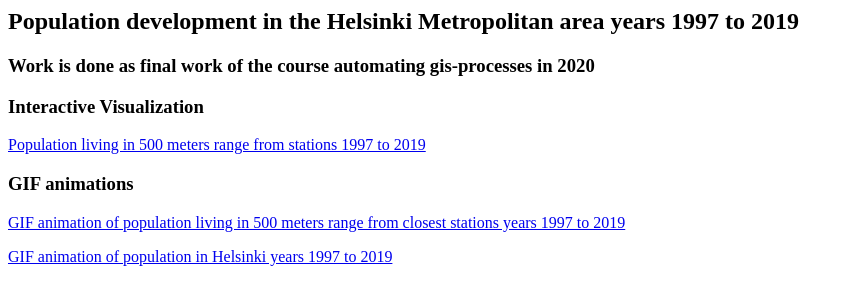
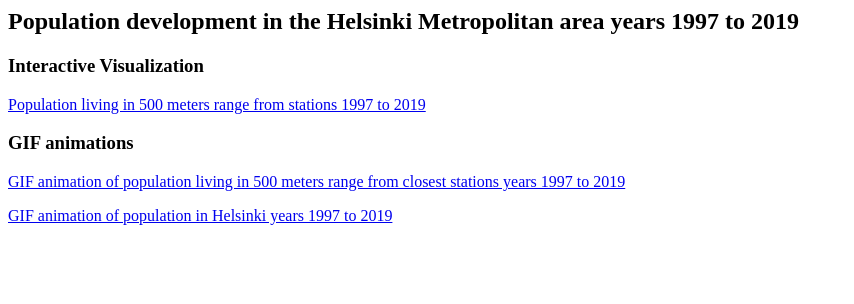
Before and after one commit to Saukkoriipi/Helsinki_population_development, a plain HTML site: page docs/index.html in a window 1280 px wide. Shown: the whole page, without its empty margins (0-854 px from the left). Drawn offline with Linux system fonts and the light colour scheme.

Commit message:
Text change index.html

```diff
--- a/docs/index.html
+++ b/docs/index.html
@@ -11,8 +11,6 @@
 <body>
   <h2>Population development in the Helsinki Metropolitan area years 1997 to 2019</h2>
 
-  <h3>Work is done as final work of the course automating gis-processes in 2020</h3>
-
   <h3>Interactive Visualization</h3>
 
   <p><a href="https://saukkoriipi.github.io/StationsPopulation/StationsPopulation.html">Population living in 500 meters range from stations 1997 to 2019</a></p>
```
